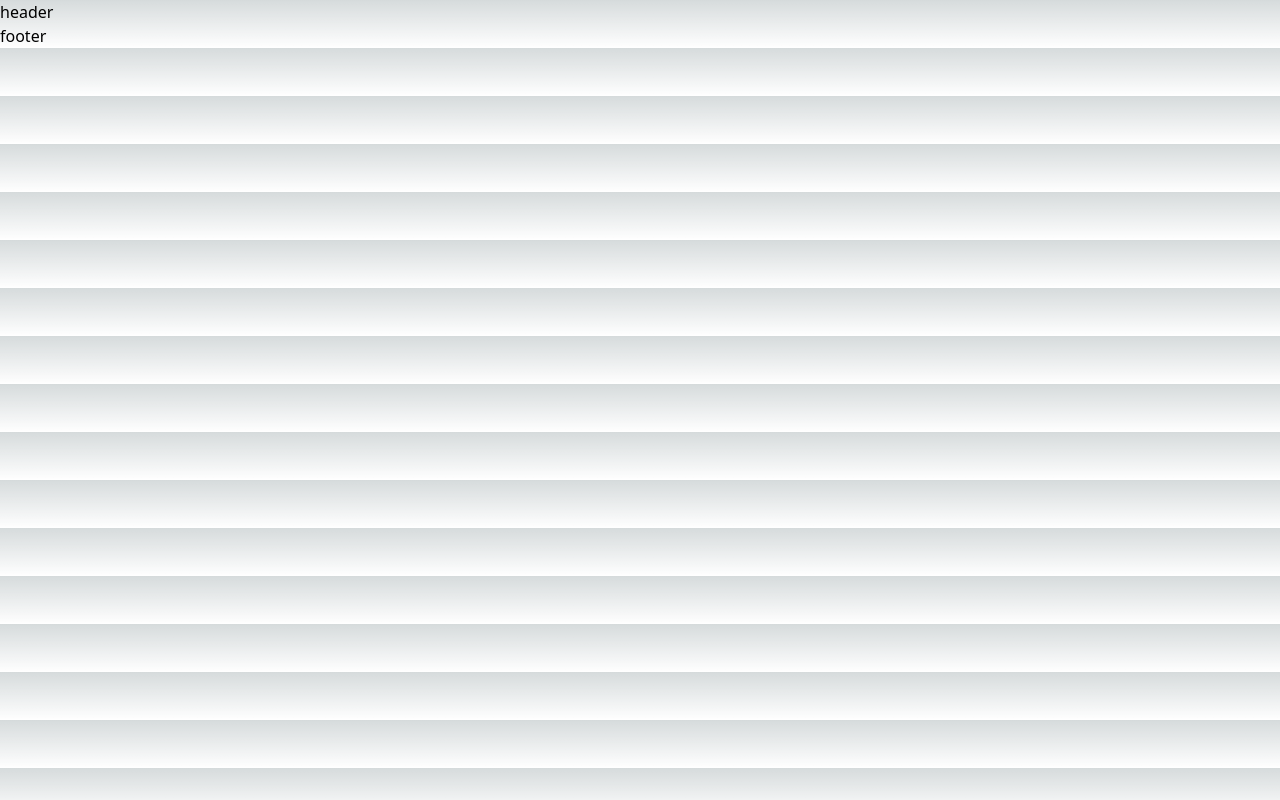
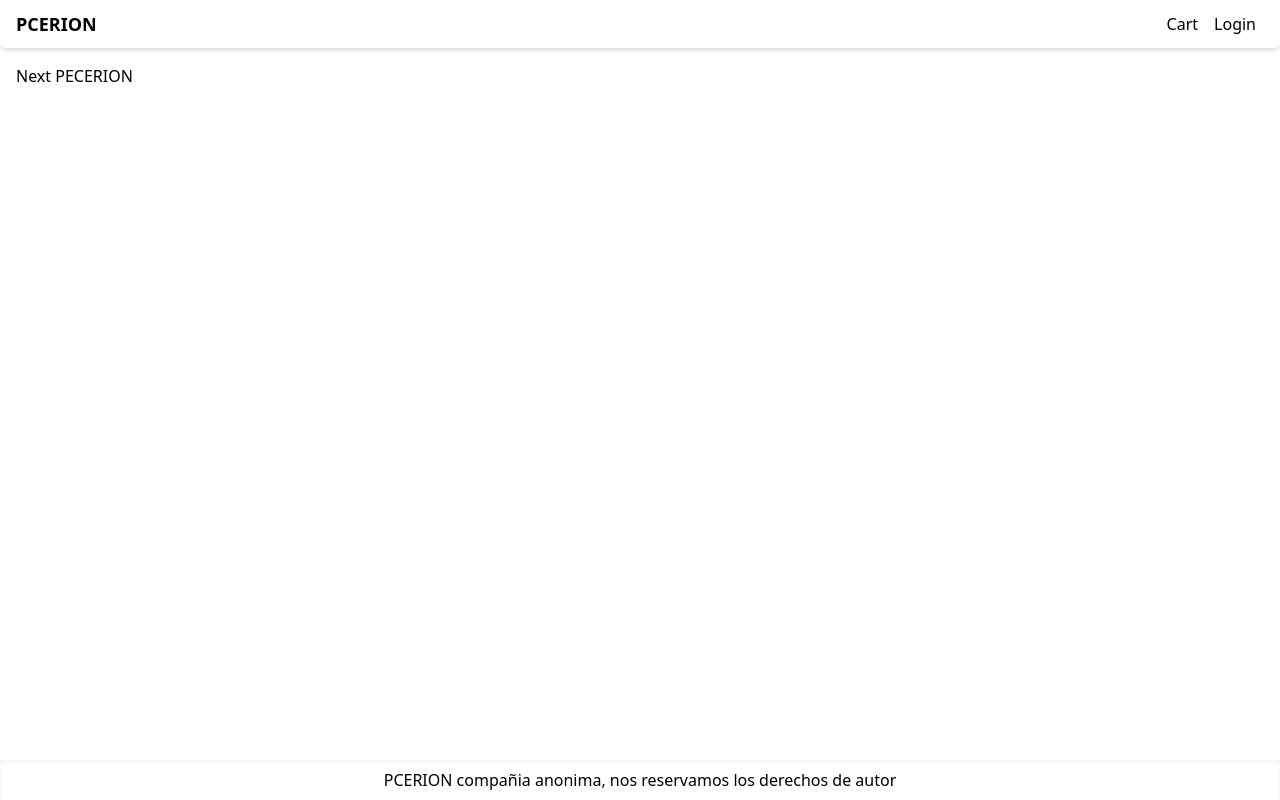
Before and after one commit to DEV1lmig/next-pcerion, a Next.js app: page / in a window 1280 px wide. Built offline with nearby package versions, Linux system fonts and the light colour scheme.

Commit message:
first commit layout

```diff
--- a/src/app/globals.css
+++ b/src/app/globals.css
@@ -1,27 +1,3 @@
 @tailwind base;
 @tailwind components;
 @tailwind utilities;
-
-:root {
-  --foreground-rgb: 0, 0, 0;
-  --background-start-rgb: 214, 219, 220;
-  --background-end-rgb: 255, 255, 255;
-}
-
-@media (prefers-color-scheme: dark) {
-  :root {
-    --foreground-rgb: 255, 255, 255;
-    --background-start-rgb: 0, 0, 0;
-    --background-end-rgb: 0, 0, 0;
-  }
-}
-
-body {
-  color: rgb(var(--foreground-rgb));
-  background: linear-gradient(
-      to bottom,
-      transparent,
-      rgb(var(--background-end-rgb))
-    )
-    rgb(var(--background-start-rgb));
-}
--- a/src/app/layout.js
+++ b/src/app/layout.js
@@ -1,18 +1,30 @@
-import Head from "next/head";
-import "./globals.css";
+import Head from 'next/head'
+import './globals.css'
+import Link from 'next/link'
 
-export default function layout({ title }) {
+export default function layout ({ title, children }) {
   return (
-    <>
+    <html>
       <Head>
-        <title>{title ? title + "- PCERION" : "PCERION"}</title>
-        <meta name="description" content="PC ecommerce website" />
-        <link rel="icon" href="/favicon.ico" />
+        <title>{title ? title + '- PCERION' : 'PCERION'}</title>
+        <meta name='description' content='PC ecommerce website' />
+        <link rel='icon' href='/favicon.ico' />
       </Head>
-      <div>
-        <header>header</header>
-        <footer>footer</footer>
-      </div>
-    </>
-  );
+      <body>
+        <div className='flex flex-col justify-between min-h-screen'>
+          <header>
+            <nav className='flex h-12 items-center px-4 justify-between shadow-md rounded-md'>
+              <Link href='/' className='text-lg font-bold'>PCERION</Link>
+              <div>
+                <Link href='/' className='p-2'>Cart</Link>
+                <Link href='/' className='p-2'>Login</Link>
+              </div>
+            </nav>
+          </header>
+          <main className='container m-auto mt-4 px-4'>{children}</main>
+          <footer className='flex h-10 justify-center items-center shadow-inner'>PCERION compañia anonima, nos reservamos los derechos de autor</footer>
+        </div>
+      </body>
+    </html>
+  )
 }
--- a/src/app/page.js
+++ b/src/app/page.js
@@ -1,5 +1,7 @@
-export default function Home() {
+export default function Home () {
   return (
-    <main className="flex min-h-screen flex-col items-center justify-between p-24"></main>
-  );
+    <main className=''>
+      Next PECERION
+    </main>
+  )
 }
--- a/tailwind.config.js
+++ b/tailwind.config.js
@@ -1,3 +1,4 @@
+/* eslint-disable comma-dangle */
 /** @type {import('tailwindcss').Config} */
 module.exports = {
   content: [
@@ -7,11 +8,6 @@ module.exports = {
   ],
   theme: {
     extend: {
-      backgroundImage: {
-        'gradient-radial': 'radial-gradient(var(--tw-gradient-stops))',
-        'gradient-conic':
-          'conic-gradient(from 180deg at 50% 50%, var(--tw-gradient-stops))',
-      },
     },
   },
   plugins: [],
```
